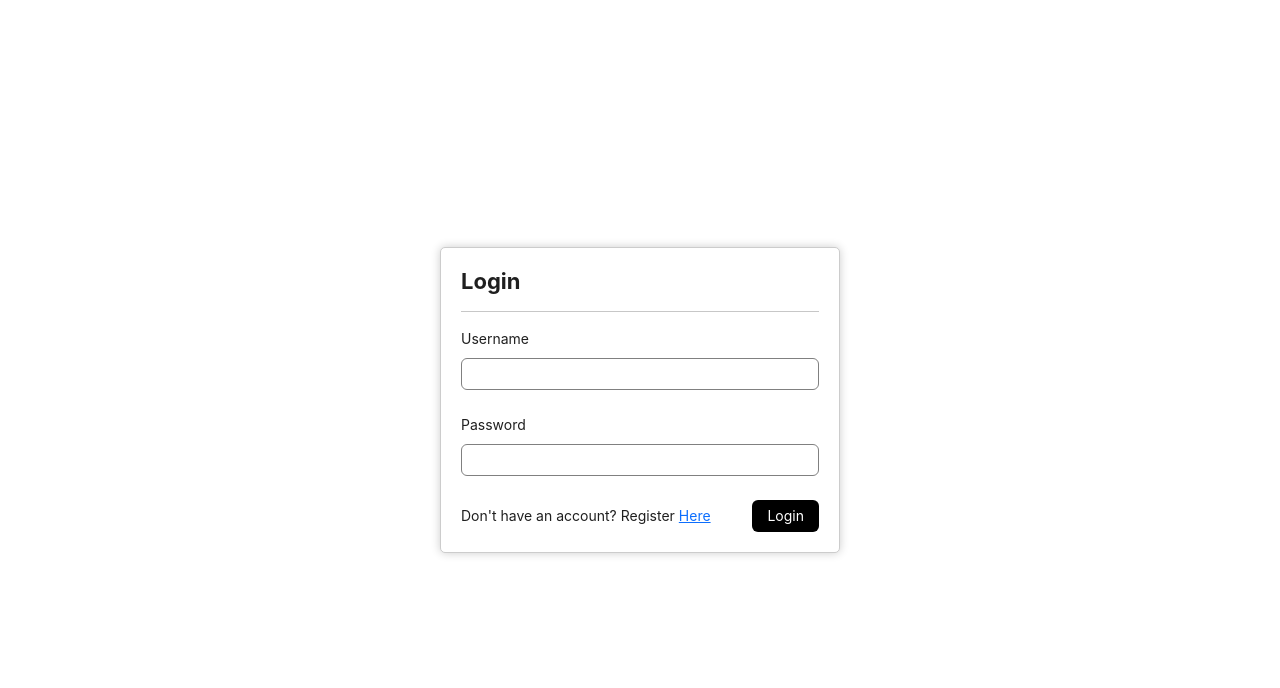
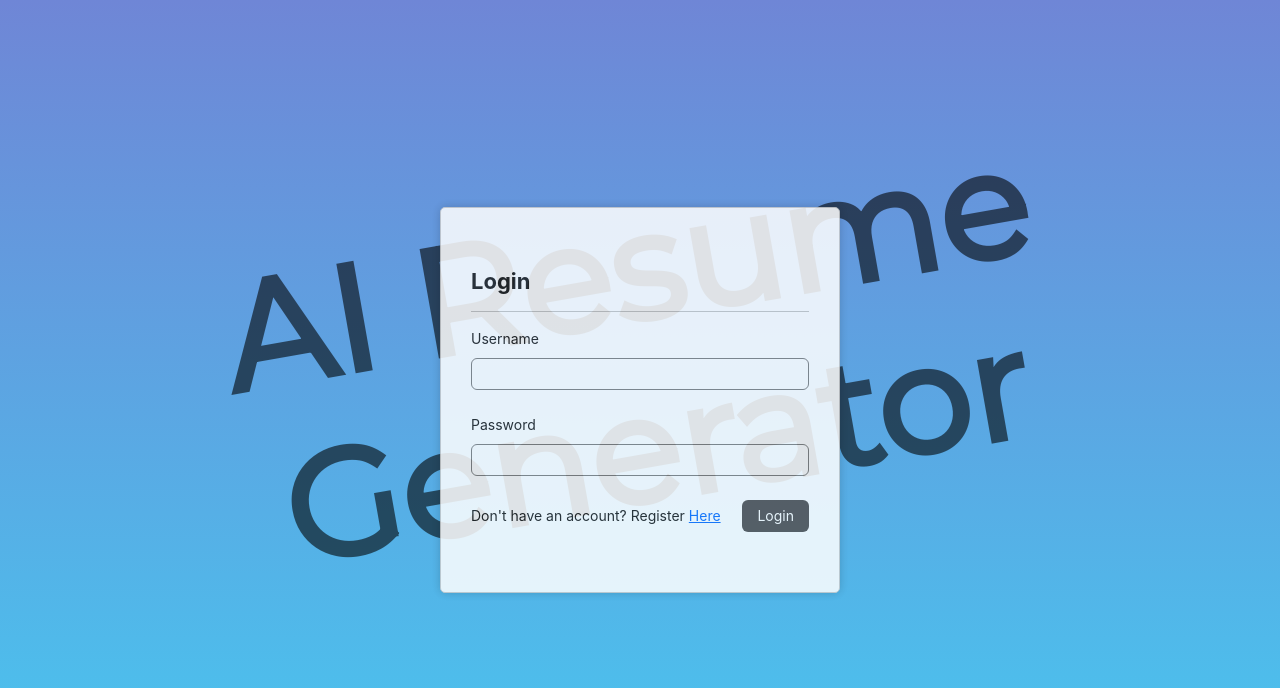
Before and after one commit to thomastepi/AI-powered-resume-builder, a React (Create React App) app in the folder client/: page /login in a window 1280 px wide. Shown: the top 688 px of the page. Built offline with nearby package versions, Linux system fonts and the light colour scheme.

Commit message:
template 2 added

```diff
--- a/client/src/components/DefaultLayout.js
+++ b/client/src/components/DefaultLayout.js
@@ -1,6 +1,8 @@
 import React from "react";
 import { Link, useNavigate } from "react-router-dom";
 import { Dropdown, Button } from "antd";
+import { UserOutlined } from "@ant-design/icons";
+
 import "./../resources/defaultLayout.css";
 
 function DefaultLayout(props) {
@@ -49,7 +51,7 @@ function DefaultLayout(props) {
           }}
           placement="bottomLeft"
         >
-          <Button>{user.username}</Button>
+          <Button icon={<UserOutlined />}>{user.username}</Button>
         </Dropdown>
       </div>
       <div className="content" style={{overflow: "scroll"}}>{props.children}</div>
--- a/client/src/index.css
+++ b/client/src/index.css
@@ -6,12 +6,11 @@ body {
 }
 
 button {
-  background-color: black !important;
+  background-color: rgba(47, 43, 43, 0.818) !important;
   box-shadow: none !important;
   outline: none !important;
   border: none !important;
   color: white !important;
-  /* padding: 10px !important; */
   font-size: 20px;
 }
 
--- a/client/src/pages/Home.js
+++ b/client/src/pages/Home.js
@@ -1,6 +1,7 @@
 import React from "react";
 import DefaultLayout from "../components/DefaultLayout";
 import template1_img from "../resources/templates/template1.png";
+import template2_img from "../resources/templates/template2.png";
 import { useNavigate } from "react-router-dom";
 
 function Home() {
@@ -9,6 +10,10 @@ function Home() {
     {
       title: "Simple Resume",
       image: template1_img,
+    },
+    {
+      title: "Highlight Sections",
+      image: template2_img,
     },
   ];
   return (
--- a/client/src/pages/Login.js
+++ b/client/src/pages/Login.js
@@ -32,6 +32,7 @@ function Login() {
   return (
     <div className="auth-parent">
       {loading && <Spin size="large" />}
+      <h1 className="brand">AI Resume Generator</h1>
       <Form layout="vertical" onFinish={onFinish}>
         <h1>Login</h1>
         <hr />
--- a/client/src/pages/Register.js
+++ b/client/src/pages/Register.js
@@ -30,6 +30,7 @@ function Register() {
   return (
     <div className="auth-parent">
     {loading && (<Spin size="large"/>)}
+      <h1 className="brand">AI Resume Generator</h1>
       <Form layout="vertical" onFinish={onFinish}>
         <h1>Register</h1>
         <hr />
--- a/client/src/pages/templates/Template2.js
+++ b/client/src/pages/templates/Template2.js
@@ -5,7 +5,7 @@ const Template2 = () => {
   const user = JSON.parse(localStorage.getItem("user"));
   return (
     <div className="template1-parent">
-      <div className="top d-flex justify-content-between">
+      <div className="top d-flex flex-column">
         <h1>
           {user.firstName.toUpperCase()} {user.lastName.toUpperCase()}
         </h1>
@@ -17,9 +17,10 @@ const Template2 = () => {
       </div>
 
       <div className="divider mt-3"></div>
+      <div className="divider mt-1"></div>
 
       <div className="objective mt-3">
-        <h3>Objective</h3>
+        <h3 style={{backgroundColor: "grey", padding: "10px"}}>Objective</h3>
         <hr />
         <p>{user.careerObjective}</p>
       </div>
@@ -27,7 +28,7 @@ const Template2 = () => {
       <div className="divider mt-3"></div>
 
       <div className="education mt-3">
-        <h3>Education</h3>
+        <h3 style={{backgroundColor: "grey", padding: "10px"}}>Education</h3>
         <hr />
         {user.education.map((education) => {
           return (
@@ -48,7 +49,7 @@ const Template2 = () => {
       <div className="divider mt-3"></div>
 
       <div className="experience mt-3">
-        <h3>Experience</h3>
+        <h3 style={{backgroundColor: "grey", padding: "10px"}}>Experience</h3>
         <hr />
         {user.experience.map((exp) => {
           return (
@@ -68,7 +69,7 @@ const Template2 = () => {
       <div className="divider mt-3"></div>
 
       <div className="projects mt-3">
-        <h3>Projects</h3>
+        <h3 style={{backgroundColor: "grey", padding: "10px"}}>Projects</h3>
         <hr />
         {user.projects.map((project) => {
           return (
@@ -87,7 +88,7 @@ const Template2 = () => {
       <div className="divider mt-3"></div>
 
       <div className="skills mt-3">
-        <h3>Skills</h3>
+        <h3 style={{backgroundColor: "grey", padding: "10px"}}>Skills</h3>
         <hr />
         {user.skills.map((skill) => {
           return (
--- a/client/src/resources/authentication.css
+++ b/client/src/resources/authentication.css
@@ -3,18 +3,44 @@
     justify-content: center;
     align-items: center;
     height: 100vh;
+    background-image: linear-gradient(to top, #48c6ef 0%, #6f86d6 100%);;
+    position: relative;
+    width: 100%;
+    overflow: hidden;
 }
 
 .auth-parent form {
     width: 400px;
-    padding: 20px;
     border: 1px solid #ccc;
     border-radius: 5px;
     background-color: #fff;
     box-shadow: 0 0 10px rgba(0, 0, 0, 0.2);
+    z-index: 1;
+    padding: 60px 30px;
+    opacity: 0.85;
+
 }
 
 .auth-parent h1 {
     font-size: 22px;
     font-weight: bold;
 }
+
+.brand {
+    position: absolute;
+    top: 20%;
+    left: 0;
+    padding: 20px;
+    font-size: 150px !important;
+    transform: translate(-50%, -50%);
+    transform: rotate(-10deg) !important;
+    width: 100%;
+    text-align: center;
+    color: rgba(0, 0, 0, 0.585);
+}
+
+@media only screen and (max-width:1000px) {
+    .brand{
+        display: none;
+    }
+}
--- a/client/src/resources/defaultLayout.css
+++ b/client/src/resources/defaultLayout.css
@@ -6,7 +6,7 @@
 .header {
     height: 10%;
     background-color: black;
-    color: rgba(255, 255, 255, 0.500);
+    color: rgba(255, 255, 255, 0.681);
     border-radius: 5px;
     display: flex;
     justify-content: space-between;
```
Also changed, not shown: client/src/resources/templates/template2.png (added).
